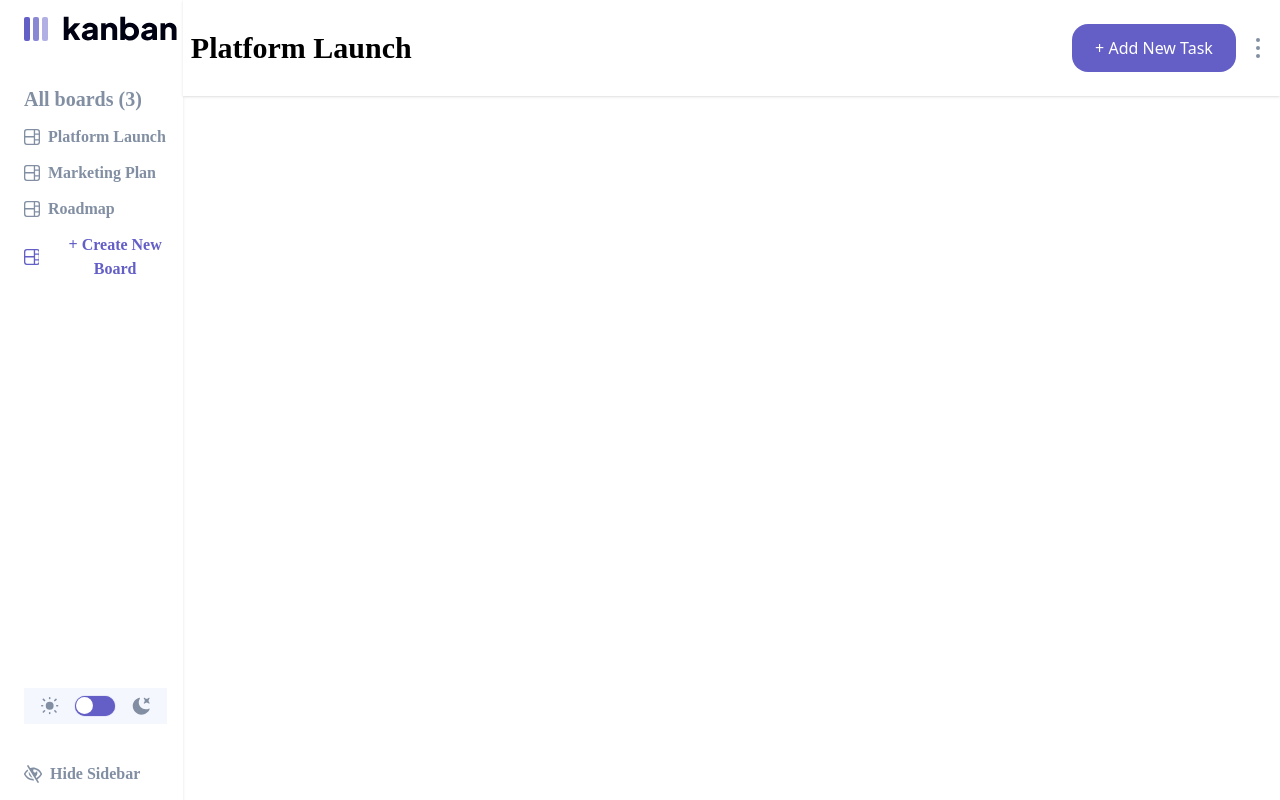
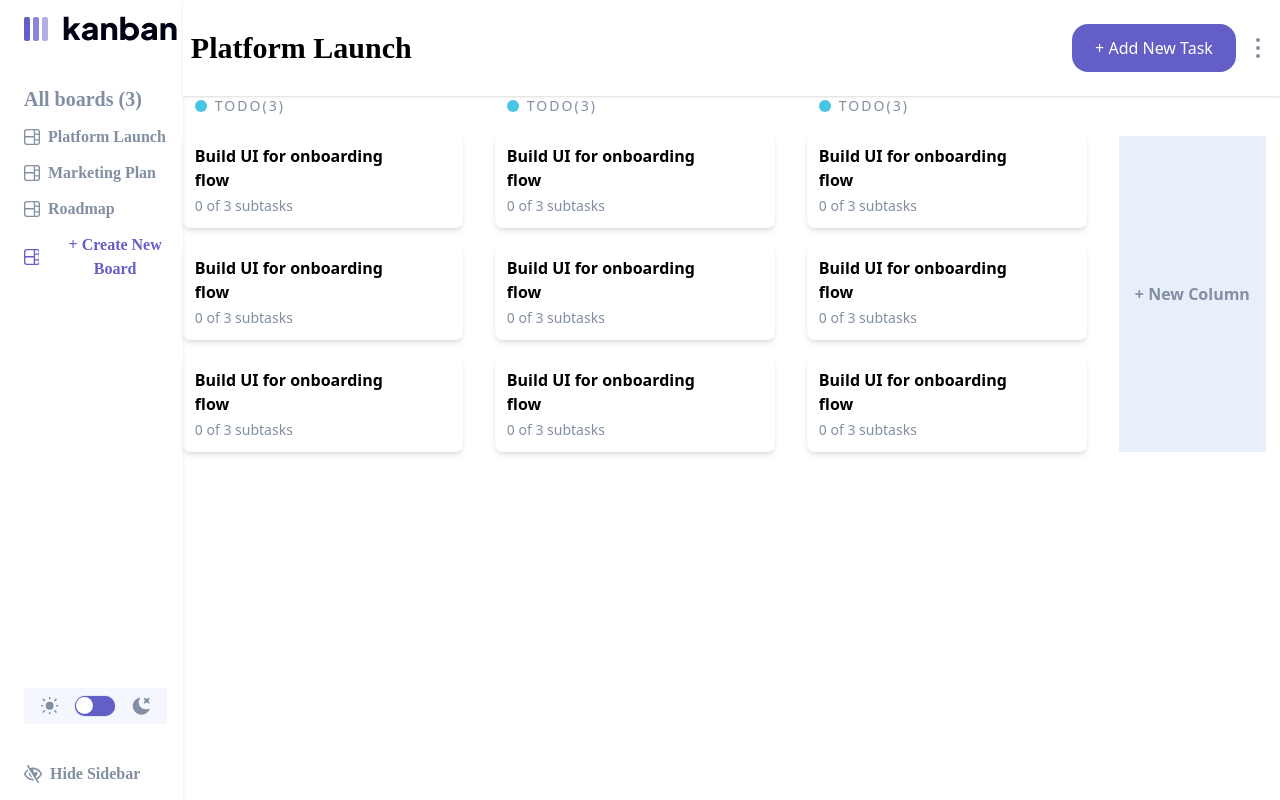
Before and after one commit to ChekeGT/Kanban-task-mangament-app, a React (Vite) app: page / in a window 1280 px wide. Built offline with nearby package versions, Linux system fonts and the light colour scheme; a web font is replaced by a local one.

Commit message:
Rendered the app as it should be ;)

```diff
--- a/src/App.jsx
+++ b/src/App.jsx
@@ -9,10 +9,7 @@ import { createContext, useContext, useReducer } from 'react'
 
 // We handle the reducer on other file to simplify the app component.
 import reducer from './state_management/reducer'
-import AddTask from './components/AddTask'
-import BoardTable from './components/BoardTable'
-import Task from './components/Task'
-import ColumnTask from './components/ColumnTasks'
+import BoardTable from './components/BoardTable/BoardTable'
 import BoardBar from './components/BoardBar/BoardBar'
 import NavBar from './components/NavBar/NavBar'
 
@@ -38,6 +35,7 @@ function App() {
         <NavBar boards={data.boards}/>
         <div className='w-full'>
           <BoardBar name={data.boards[0].name}/>
+          <BoardTable/>
         </div>
       </div>
     </dispatchContext.Provider>
```
